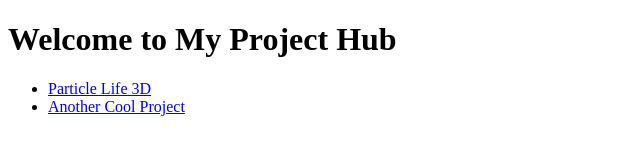
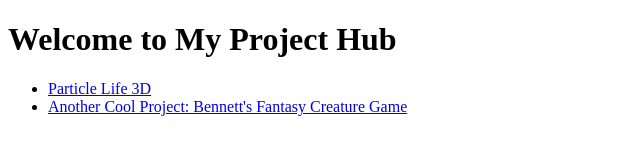
Before and after one commit to jfell13/jfell13.github.io, a plain HTML site: page index.html in a window 1280 px wide. Shown: the whole page, without its empty margins (0-640 px from the left). Drawn offline with Linux system fonts and the light colour scheme.

Commit message:
Updating index.html to include a link to BennettsFCG

```diff
--- a/index.html
+++ b/index.html
@@ -7,7 +7,7 @@
     <h1>Welcome to My Project Hub</h1>
     <ul>
         <li><a href="https://jfell13.github.io/ParticleLife3D/">Particle Life 3D</a></li>
-        <li><a href="https://jfell13.github.io/">Another Cool Project</a></li>
+        <li><a href="jfell13.github.io/BennettsFCG/">Another Cool Project: Bennett's Fantasy Creature Game</a></li>
     </ul>
 </body>
 </html>
```
